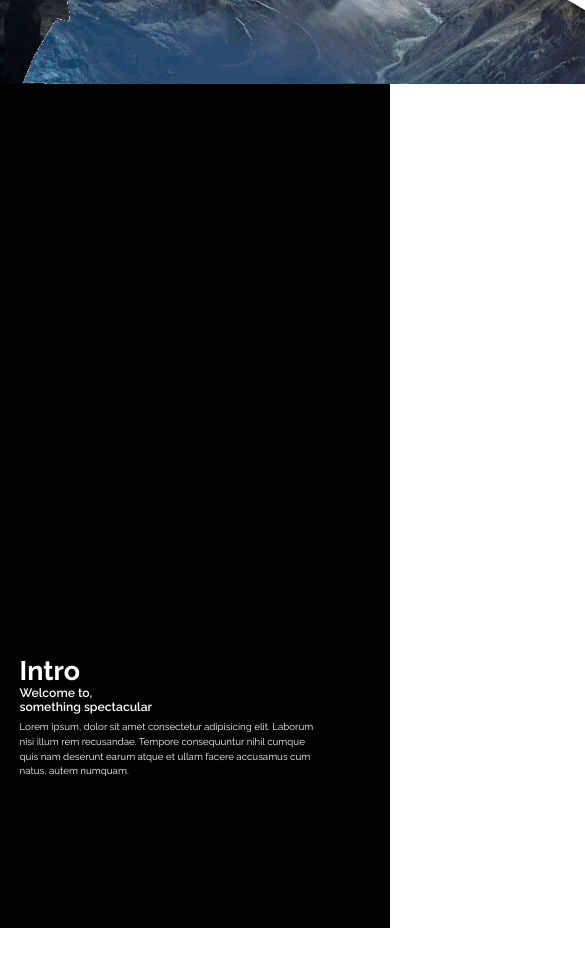
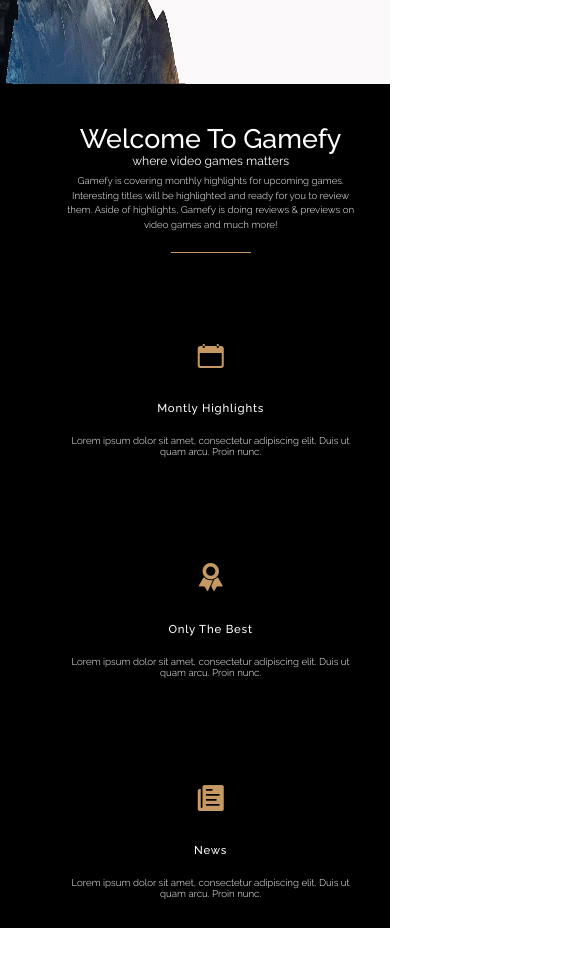
Before and after one commit to AndreasDeveloper/Gamefy-Website, a website built with webpack: page resources/index.html in a window 390 px wide. Shown: the part 760-1726 px from the top of the page, 585 px wide, since content can reach past the window. Built offline with nearby package versions, Linux system fonts and the light colour scheme; a script that the page names is missing.

Commit message:
Implemented Services sub-section. Made intro section responsive. RFI. | Update #4 |

```diff
--- a/resources/index.html
+++ b/resources/index.html
@@ -6,6 +6,7 @@
         <title>Gamefy</title>
         <meta name="viewport" content="width=device-width, initial-scale=1">
         <link href="https://fonts.googleapis.com/css?family=Raleway:300,400,500,600,700" rel="stylesheet">
+        <link href="https://unpkg.com/ionicons@4.5.1/dist/css/ionicons.min.css" rel="stylesheet">
         <link rel="stylesheet" type="text/css" media="screen" href="main.css" />
     </head>
 <body>
@@ -25,17 +26,43 @@
     <section class="intro-section" data-scroll>
         <figure class="figure"><img src="./img/anthem-2.jpg" alt="Image 1" class="figure__image"></figure>
         <div class="intro-content">
-            <h2 class="intro-content__heading-1">Intro</h2>
-            <h3 class="intro-content__heading-2">Welcome to,<br/>something spectacular</h3>
+            <h2 class="intro-content__heading-1">Welcome To Gamefy</h2>
+            <h3 class="intro-content__heading-2">Where video games matters</h3>
             <p class="intro-content__text">
-            Lorem ipsum, dolor sit amet consectetur adipisicing elit. Laborum nisi illum rem recusandae. Tempore consequuntur nihil cumque quis nam deserunt earum atque et ullam facere accusamus cum natus, autem numquam.
+                Gamefy is covering monthly highlights for upcoming games. Interesting titles will be highlighted and ready for you to review them. Aside of highlights, Gamefy is doing reviews & previews on video games and much more!
             </p>
+            <!-- SERVICES | Inner Section | START -->
+            <div class="services">
+                <div class="service-box">
+                    <div class="service-icon">
+                        <i class="icon ion-ios-calendar"></i>
+                    </div>
+                    <h3 class="service-box__heading">Montly Highlights</h3>
+                    <p class="service-box__text">Lorem ipsum dolor sit amet, consectetur adipiscing elit. Duis ut quam arcu. Proin nunc.</p>
+                </div>
+                <div class="service-box">
+                    <div class="service-icon">
+                        <i class="icon ion-ios-ribbon"></i>
+                    </div>
+                    <h3 class="service-box__heading">Only The Best</h3>
+                    <p class="service-box__text">Lorem ipsum dolor sit amet, consectetur adipiscing elit. Duis ut quam arcu. Proin nunc.</p>
+                </div>
+                <div class="service-box">
+                    <div class="service-icon">
+                        <i class="icon ion-ios-paper"></i>
+                    </div>
+                    <h3 class="service-box__heading">News</h3>
+                    <p class="service-box__text">Lorem ipsum dolor sit amet, consectetur adipiscing elit. Duis ut quam arcu. Proin nunc.</p>
+                </div>
+            </div>
         </div>
+            <!-- SERVICES | Inner Section | END -->
     </section>
     <!-- INTRODUCTION SECTION | END -->
     </main>
 
     <!-- Importing ScrollOut Library | CDN -->
+    <script src="https://unpkg.com/splitting/dist/splitting.min.js"></script>
     <script src="https://unpkg.com/scroll-out/dist/scroll-out.min.js"></script>
 </body>
 </html>
--- a/resources/sass/abstracts/_mixins.scss
+++ b/resources/sass/abstracts/_mixins.scss
@@ -33,6 +33,21 @@
 @mixin jacont {
     justify-self: center;
     align-self: center;
+}
+
+/* ------------------------------------------- */
+/* MIXIN FOR TEXT UNDERLINE | SPLITTER
+/* ------------------------------------------- */
+@mixin underline {
+    &::after {
+        display: block;
+        height: .2rem;
+        background-color: $color-primary;
+        content: "";
+        width: 10rem;
+        margin: 0 auto;
+        margin-top: 2.4rem;
+    }
 }
 
 /* ------------------------------------------- */
--- a/resources/sass/components/_scrollout-page.scss
+++ b/resources/sass/components/_scrollout-page.scss
@@ -1,5 +1,5 @@
 // * ------------------------------- * \\
-//      INTRODUCTION SECTION | SETUP
+//    INTRODUCTION SECTION | SETUP
 // * ------------------------------- * \\
 
 // Main Section Wrapper
@@ -9,9 +9,11 @@
     width: 100%;
     position: relative;
 
+    // Sets the opacity of elements
     .intro-content__heading-1,
     .intro-content__heading-2,
-    .intro-content__text {
+    .intro-content__text,
+    .services {
         opacity: 1;
         opacity: calc(1 + var(--viewport-y));
     }
@@ -25,9 +27,7 @@
     position: absolute;
     top: 0;
     left: 0;
-    --scale: calc(.8 +
-    (.2 * var(--scroll-length) * var(--visible-y))
-    );
+    --scale: calc(.8 + (.2 * var(--scroll-length) * var(--visible-y)));
     position: sticky;
     top: 0;
     left: 0;
@@ -53,7 +53,7 @@
         width: 100%;
         height: 100%;
         z-index: 1;
-        background-color: rgba(black, 1);
+        background-color: rgba($color-black, 1);
         opacity: calc( var(--visible-y) );
     }
     &__image {
@@ -78,27 +78,44 @@
     padding: 2em;
     font-size: 2.5vmin;
 
+    // * --- MEDIA QUERIES --- * \\
+    @media only screen and (max-width: $bp-medium) {
+        margin: 0 10rem;
+    }
+    @media only screen and (max-width: $bp-small) {
+        margin: 0 5rem;
+    }
+
     * {
         text-shadow: 0 0 4vmin rgba($color-black, 0.25);
     }
     // Grids & Flexbox
-    grid-row: 1 / 2;
+    // Headings & Text
     display: flex;
     flex-direction: column;
-    justify-content: center;
-    // Headings & Text
+    margin-left: 25%;
+    padding-top: 10%;
     &__heading-1 {
         font-size: 2.75em;
+        font-weight: 500;
         margin: 0;
     }
     &__heading-2 {
         font-size: 1.25em;
-        font-weight: 600;
+        font-weight: 400;
+        text-transform: lowercase;
         margin-bottom: .5em;
     }
     &__text {
+        font-weight: 300;
         grid-row: 2 / 3;
         line-height: 1.5;
+        @include underline;
+    }
+    &__heading-1,
+    &__heading-2,
+    &__text {
+        text-align: center;
     }
 }
 .char {
--- /dev/null
+++ b/resources/sass/components/_services.scss
@@ -0,0 +1,72 @@
+// * ------------------------------- * \\
+//          SERVICES | SETUP
+// * ------------------------------- * \\
+
+.services {
+    margin: 15rem -25rem;
+
+    // * --- MEDIA QUERIES --- * \\
+    @media only screen and (max-width: $bp-medium) {
+        margin: 15rem 15rem;
+    }
+    @media only screen and (max-width: $bp-small) {
+        margin: 5rem 0;
+    }
+    // CSS Grid
+    display: grid;
+    grid-template-columns: repeat(auto-fit, minmax(20rem, 1fr));
+    grid-gap: 5rem;
+    align-items: center;
+}
+
+.service-box {
+    padding: 2rem 0;
+    text-align: center;
+    border-bottom: .2rem solid transparent;
+    position: relative;
+    transition: all 0.5s ease-in-out;
+    // CSS Grid
+    display: grid;
+    grid-template: min-content 1fr;
+    grid-row-gap: 1.5rem;
+    grid-column-gap: 2.5rem;
+
+    &__heading {
+        padding-bottom: 1rem;
+        letter-spacing: .1rem;
+        font-weight: 500;
+    }
+    &__text {
+        font-weight: 300;
+    }
+    &:hover {
+        border-bottom-color: $color-primary;
+    }
+    &::after {
+        content: '';
+        position: absolute;
+        bottom: 0;
+        border: .9rem solid transparent;
+        border-top-color: transparent;
+        transform: rotate(180deg);
+        transition: all 0.4s ease-in-out;
+        justify-self: center;
+    }
+}
+.service-box:hover::after {
+    border-top-color: $color-primary;
+}
+.service-box:hover .service-icon {
+    transform: scale(1.2);
+}
+
+.service-icon {
+    width: 6rem;
+    height: 6rem;
+    line-height: 12rem;
+    margin: 0 auto;
+    font-size: 4rem;
+    color: $color-primary;
+    margin-bottom: 4rem;
+    transition: all .2s ease-in-out;
+}
--- a/resources/sass/layout/_home.scss
+++ b/resources/sass/layout/_home.scss
@@ -9,11 +9,14 @@
 
     &__img {
         position: absolute;
-        max-height: 100vh;
+        height: 100vh;
+        max-width: 100%;
         z-index: 1;
     }
     &__img-bk {
         height: 100vh;
+        width: 100%;
+        max-width: 100%;
         background-image: url(../img/anthem-1.jpg);
         background-position: center;
         background-size: cover;
@@ -28,16 +31,7 @@
         font-size: 3rem;
         font-weight: 400;
         z-index: 2;
-
-        &::after {
-            display: block;
-            height: .2rem;
-            background-color: $color-primary;
-            content: "";
-            width: 10rem;
-            margin: 0 auto;
-            margin-top: 2.4rem;
-        }
+        @include underline; // Text underline
     }
     &__heading-2 {
         position: absolute;
--- a/resources/sass/main.scss
+++ b/resources/sass/main.scss
@@ -9,5 +9,6 @@
 // - COMPONENTS - \\
 @import './components/buttons.scss';
 @import './components/scrollout-page.scss';
+@import './components/services.scss';
 // - LAYOUT - \\
 @import './layout/home.scss';
```
Also changed, not shown: dist/css/main.css, dist/index.html.
